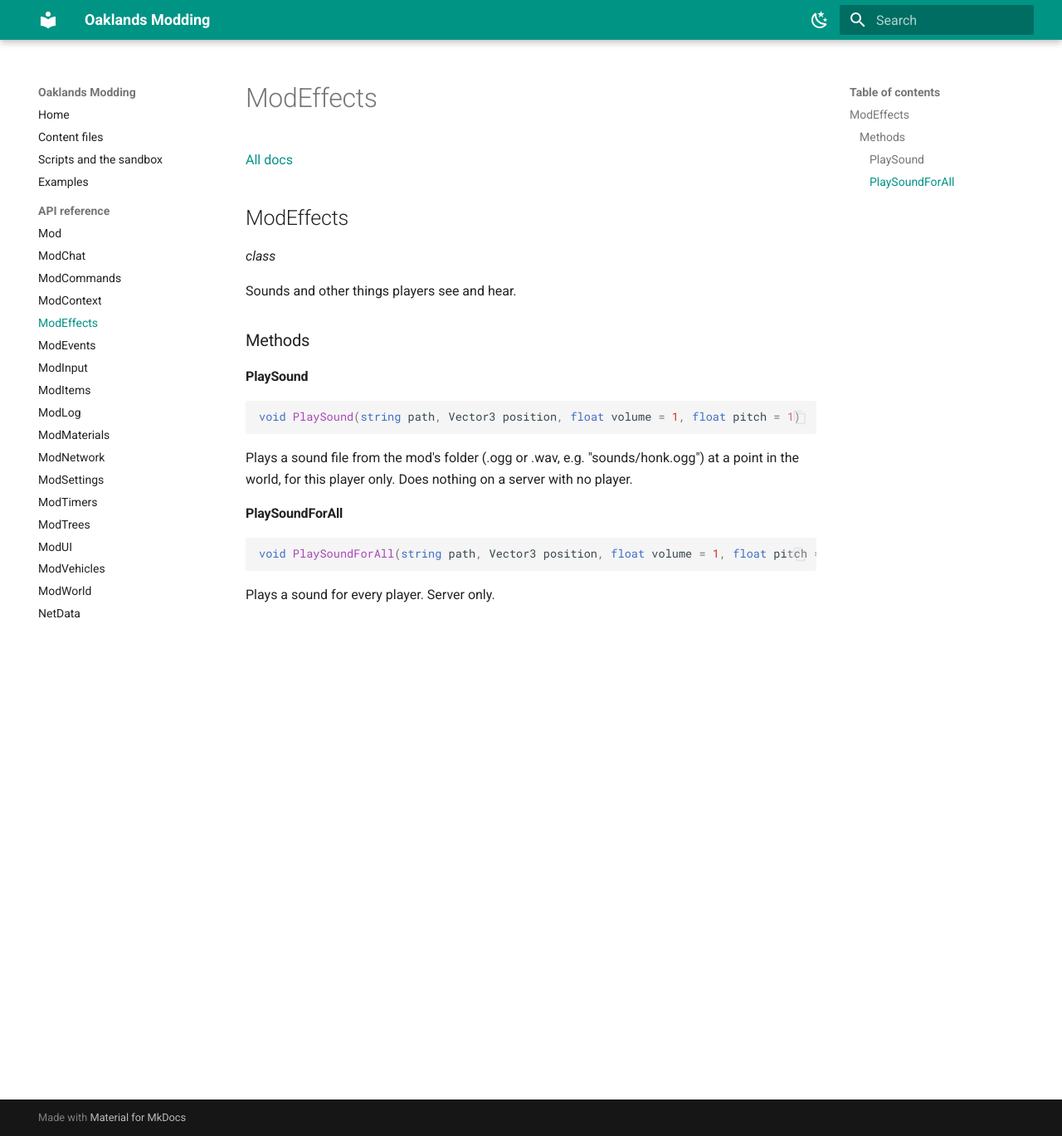
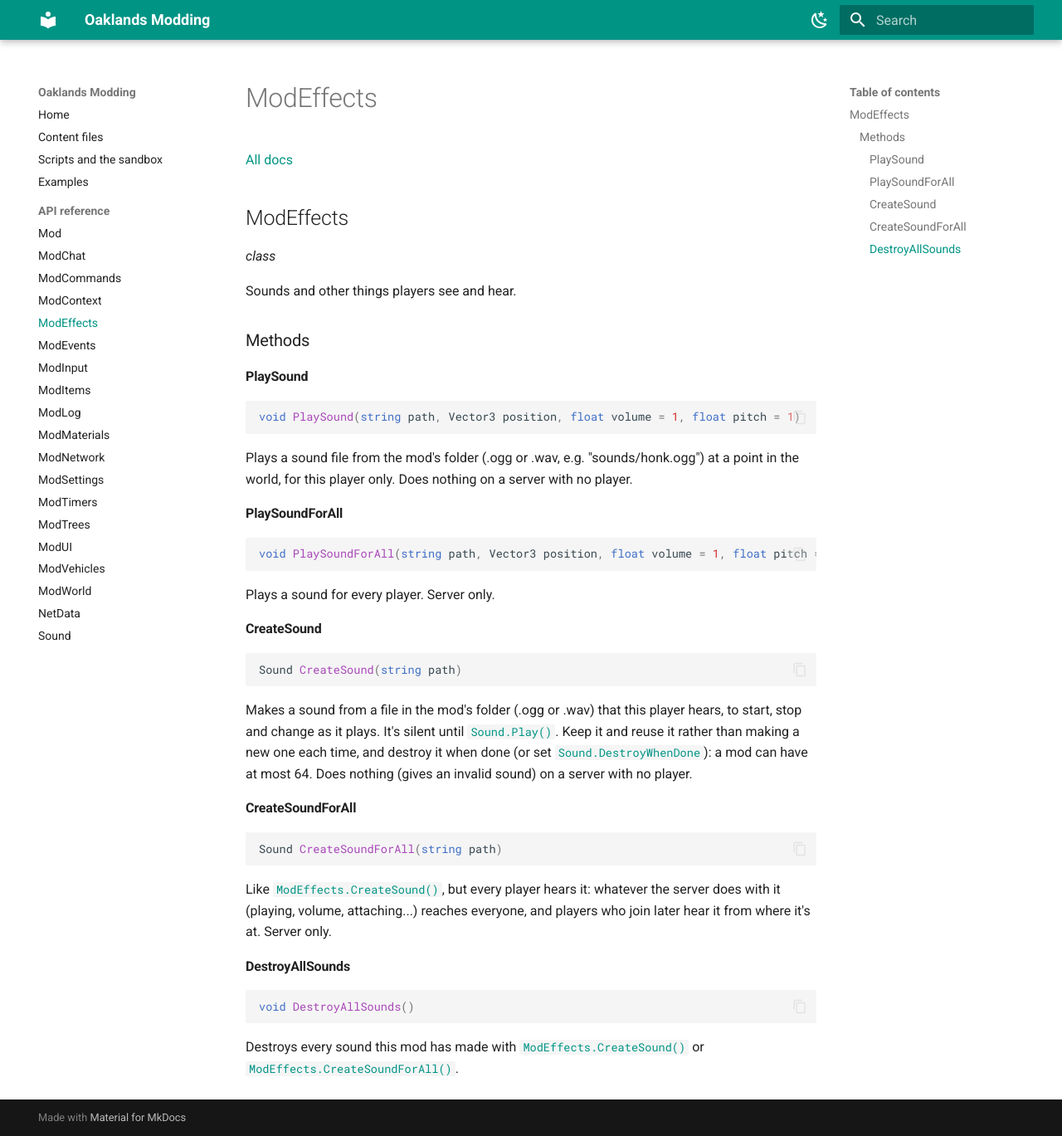
Before and after one commit to typical-developers/oaklands-modding-docs, an MkDocs documentation site: the page built from docs/api/ModEffects.md, in a window 1280 px wide and 1369 px high. Shown: the whole window at 83% size. Built offline with MkDocs 1.6.1 and Material for MkDocs 9.7.7, drawn with Linux system fonts in a browser that asks for light colours.

````diff
--- a/docs/api/ModEffects.md
+++ b/docs/api/ModEffects.md
@@ -31,3 +31,33 @@ void PlaySoundForAll(string path, Vector3 position, float volume = 1, float pitc
 ```
 
 Plays a sound for every player. Server only.
+
+<a name="modeffects-createsound"></a>
+
+#### CreateSound
+
+```csharp
+Sound CreateSound(string path)
+```
+
+Makes a sound from a file in the mod's folder (.ogg or .wav) that this player hears, to start, stop and change as it plays. It's silent until [`Sound.Play()`](Sound.md#sound-play). Keep it and reuse it rather than making a new one each time, and destroy it when done (or set [`Sound.DestroyWhenDone`](Sound.md#sound-destroywhendone)): a mod can have at most 64. Does nothing (gives an invalid sound) on a server with no player.
+
+<a name="modeffects-createsoundforall"></a>
+
+#### CreateSoundForAll
+
+```csharp
+Sound CreateSoundForAll(string path)
+```
+
+Like [`ModEffects.CreateSound()`](ModEffects.md#modeffects-createsound), but every player hears it: whatever the server does with it (playing, volume, attaching...) reaches everyone, and players who join later hear it from where it's at. Server only.
+
+<a name="modeffects-destroyallsounds"></a>
+
+#### DestroyAllSounds
+
+```csharp
+void DestroyAllSounds()
+```
+
+Destroys every sound this mod has made with [`ModEffects.CreateSound()`](ModEffects.md#modeffects-createsound) or [`ModEffects.CreateSoundForAll()`](ModEffects.md#modeffects-createsoundforall).
--- a/mkdocs.yml
+++ b/mkdocs.yml
@@ -62,3 +62,4 @@ nav:
       - "ModVehicles": api/ModVehicles.md
       - "ModWorld": api/ModWorld.md
       - "NetData": api/NetData.md
+      - "Sound": api/Sound.md
````
Also changed, not shown: docs/api/ModCommands.md (+1 -1 lines), docs/api/Sound.md (added, +271 -0 lines), docs/content.md (+2 -0 lines), docs/index.md (+4 -0 lines).
